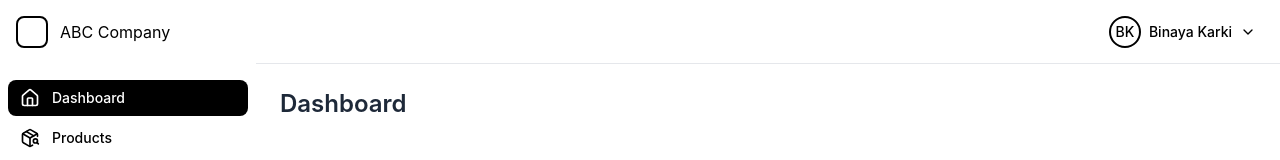
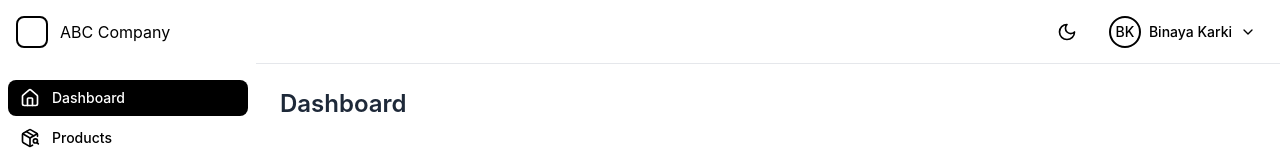
Before and after one commit to Binay7587/dashboard-application, a React (Vite) app: page / in a window 1280 px wide. Shown: the top 160 px of the page. Built offline with nearby package versions, Linux system fonts and the light colour scheme.

Commit message:
feat: added dark mode feature using redux store as state

```diff
--- a/package.json
+++ b/package.json
@@ -11,10 +11,12 @@
   },
   "dependencies": {
     "@headlessui/react": "^2.2.0",
+    "@reduxjs/toolkit": "^2.5.1",
     "@tailwindcss/vite": "^4.0.6",
     "lucide-react": "^0.475.0",
     "react": "^19.0.0",
     "react-dom": "^19.0.0",
+    "react-redux": "^9.2.0",
     "tailwindcss": "^4.0.6"
   },
   "devDependencies": {
--- a/src/components/NoPageFound.tsx
+++ b/src/components/NoPageFound.tsx
@@ -1,5 +1,3 @@
-import React from 'react'
-
 const NoPageFound = () => {
   return (
     <div>NoPageFound</div>
--- /dev/null
+++ b/src/components/ThemeToggle.tsx
@@ -0,0 +1,25 @@
+import { Sun, Moon } from 'lucide-react';
+import { toggleTheme } from '../stores/theme/themeSlice';
+import { useAppDispatch, useAppSelector } from '../stores/store';
+import { selectIsDarkMode } from '../stores/theme/themeSelectors';
+
+const ThemeToggle = () => {
+  const dispatch = useAppDispatch();
+  const isDarkMode = useAppSelector(selectIsDarkMode);
+
+  return (
+    <button
+      onClick={() => dispatch(toggleTheme())}
+      className="p-2 rounded-lg text-black dark:text-white hover:bg-gray-100 dark:hover:bg-gray-800"
+      aria-label="Toggle theme"
+    >
+      {isDarkMode ? (
+        <Sun className="h-5 w-5" />
+      ) : (
+        <Moon className="h-5 w-5" />
+      )}
+    </button>
+  );
+};
+
+export default ThemeToggle;
--- a/src/components/layout/Header.tsx
+++ b/src/components/layout/Header.tsx
@@ -1,5 +1,6 @@
 import { Menu, MenuButton, MenuItem, MenuItems, Transition } from '@headlessui/react';
-import { ChevronDown, LogOut, MenuIcon } from 'lucide-react';
+import { ChevronDown, LogOut, MenuIcon, Moon, Sun } from 'lucide-react';
+import ThemeToggle from '../ThemeToggle';
 
 interface HeaderProps {
   onMenuClick: () => void;
@@ -20,6 +21,7 @@ const Header = ({ onMenuClick, onLogout }: HeaderProps) => {
       </div>
 
       <div className="flex items-center space-x-4">
+        <ThemeToggle />
         <Menu as="div" className="relative">
           <MenuButton className="flex items-center space-x-2 text-sm font-medium text-black dark:text-white hover:bg-gray-100 dark:hover:bg-gray-800 rounded-lg p-2">
             <span className="w-8 h-8 rounded-full border-2 border-black dark:border-white flex items-center justify-center">
--- a/src/main.tsx
+++ b/src/main.tsx
@@ -1,10 +1,14 @@
 import { StrictMode } from 'react'
 import { createRoot } from 'react-dom/client'
+import { Provider } from 'react-redux'
 import App from './App.tsx'
+import { store } from './stores/store.ts'
 import './styles/index.css'
 
 createRoot(document.getElementById('root')!).render(
   <StrictMode>
-    <App />
+    <Provider store={store}>
+      <App />
+    </Provider>
   </StrictMode>,
 )
--- /dev/null
+++ b/src/stores/store.ts
@@ -0,0 +1,15 @@
+import { configureStore } from '@reduxjs/toolkit';
+import themeReducer from './theme/themeSlice';
+import { TypedUseSelectorHook, useDispatch, useSelector } from 'react-redux';
+
+export const store = configureStore({
+  reducer: {
+    theme: themeReducer,
+  },
+});
+
+export type RootState = ReturnType<typeof store.getState>;
+export type AppDispatch = typeof store.dispatch;
+
+export const useAppDispatch = () => useDispatch<AppDispatch>();
+export const useAppSelector: TypedUseSelectorHook<RootState> = useSelector;
--- /dev/null
+++ b/src/stores/theme/themeSelectors.ts
@@ -0,0 +1,3 @@
+import { RootState } from '../store';
+
+export const selectIsDarkMode = (state: RootState) => state.theme.isDarkMode;
--- /dev/null
+++ b/src/stores/theme/themeSlice.ts
@@ -0,0 +1,21 @@
+import { createSlice } from '@reduxjs/toolkit';
+import { ThemeState } from '../../types/theme';
+import { applyTheme, getInitialTheme } from '../../utils/theme';
+
+const initialState: ThemeState = {
+  isDarkMode: getInitialTheme(),
+};
+
+export const themeSlice = createSlice({
+  name: 'theme',
+  initialState,
+  reducers: {
+    toggleTheme: (state) => {
+      state.isDarkMode = !state.isDarkMode;
+      applyTheme(state.isDarkMode);
+    },
+  },
+});
+
+export const { toggleTheme } = themeSlice.actions;
+export default themeSlice.reducer;
--- a/src/styles/index.css
+++ b/src/styles/index.css
@@ -1,4 +1,6 @@
 @import "tailwindcss";
+
+@custom-variant dark (&:where(.dark, .dark *));
 
 :root {
   font-family: Inter, system-ui, Avenir, Helvetica, Arial, sans-serif;
--- /dev/null
+++ b/src/types/theme.ts
@@ -0,0 +1,3 @@
+export interface ThemeState {
+  isDarkMode: boolean;
+}
--- /dev/null
+++ b/src/utils/theme.ts
@@ -0,0 +1,16 @@
+export const getInitialTheme = (): boolean => {
+  const savedTheme = localStorage.getItem('theme');
+  if (savedTheme) {
+    return savedTheme === 'dark';
+  }
+  return window.matchMedia('(prefers-color-scheme: dark)').matches;
+};
+
+export const applyTheme = (isDarkMode: boolean) => {
+  if (isDarkMode) {
+    document.documentElement.classList.add('dark');
+  } else {
+    document.documentElement.classList.remove('dark');
+  }
+  localStorage.setItem('theme', isDarkMode ? 'dark' : 'light');
+};
```
Also changed, not shown: 1 other file (tests, documents, lock files or other folders).
